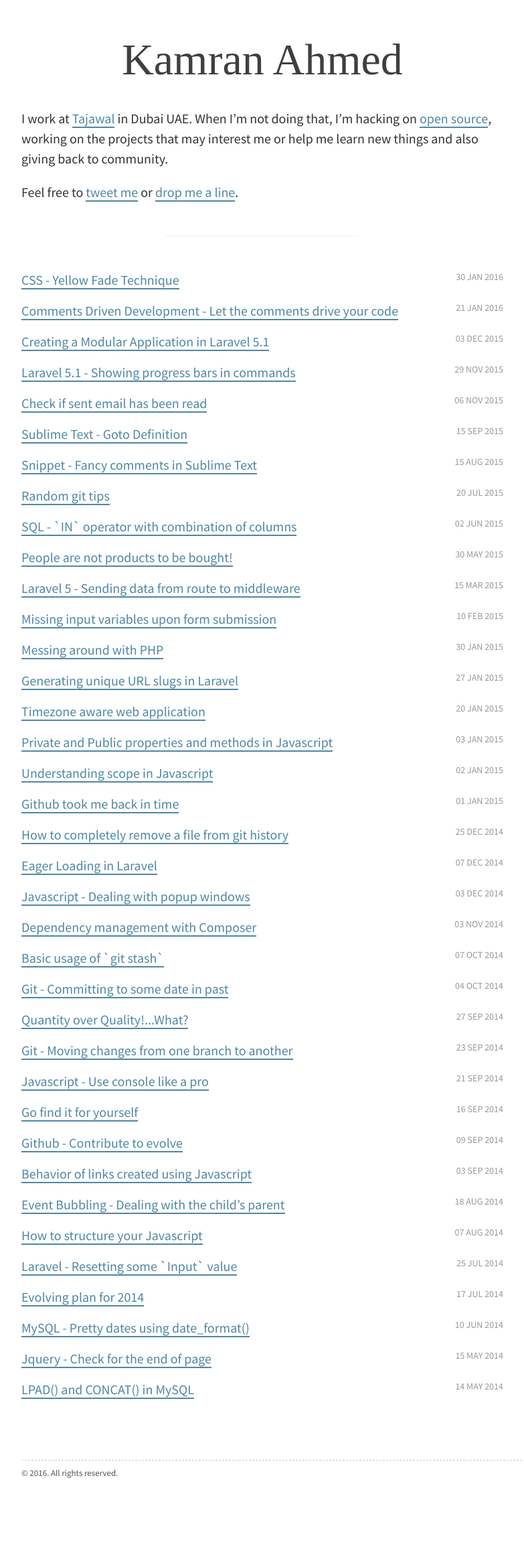
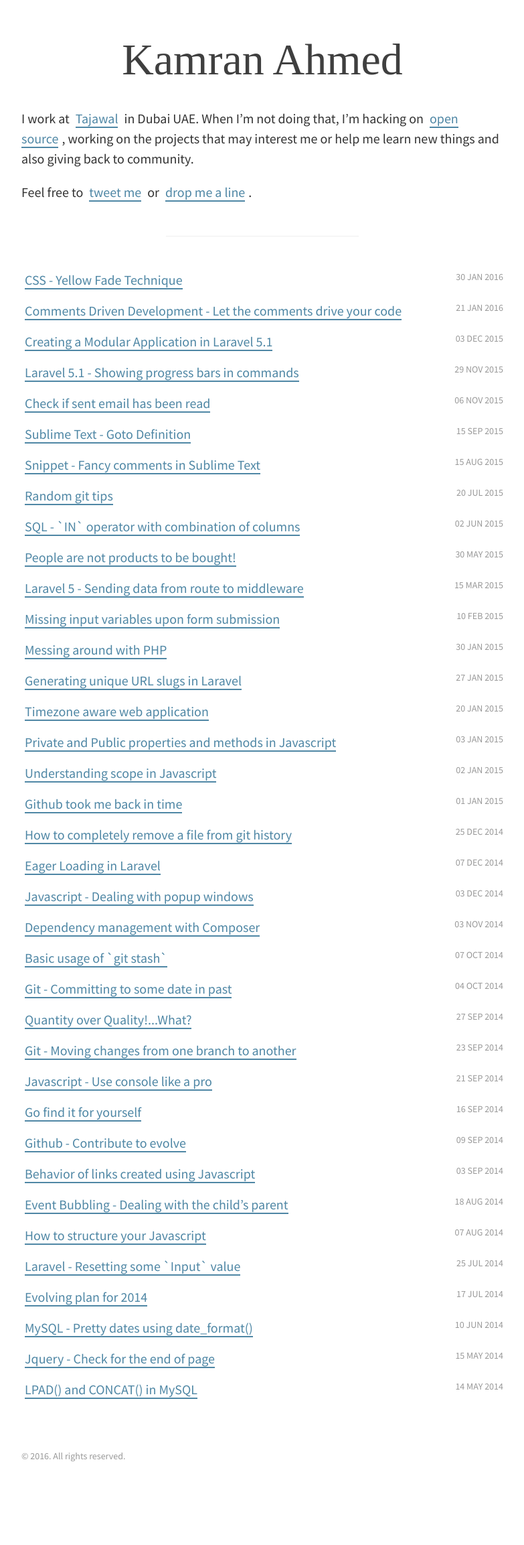
Before and after one commit to kamranahmedse/kamranahmedse.github.io, a Jekyll site: the page built from index.html, in a window 1280 px wide. Shown: the whole page at 67% size, without its empty margins (248-1031 px from the left). Built offline with Jekyll 4.4.1, drawn with Linux system fonts in a browser that asks for light colours; some web fonts are replaced; the list of posts is cut into pages by our own code; after the commit the page ends 2233 px from its top, so only the background shows below that.

Commit message:
Fix the site footer

```diff
--- a/_layouts/default.html
+++ b/_layouts/default.html
@@ -21,7 +21,7 @@
         </div>
         <!-- /.page-content -->
 
-        <div class="site-footer">
+        <div class="footer">
             <span class="muted">&copy; <time datetime="{{ site.time | date_to_xmlschema }}">{{ site.time | date: '%Y' }}</time>. All rights reserved.</span>
         </div>
 
--- a/public/css/style.css
+++ b/public/css/style.css
@@ -68,6 +68,7 @@
     color: #4F87A5;
     text-decoration: none;
     border-bottom: 2px solid;
+    margin: 0 5px;
 }
 
 hr {
@@ -132,7 +133,7 @@
     margin: 0;
     padding: 0;
     line-height: 2;
-    margin-bottom: 90px;
+    margin-bottom: 75px;
 }
 
 .posts .date {
```
